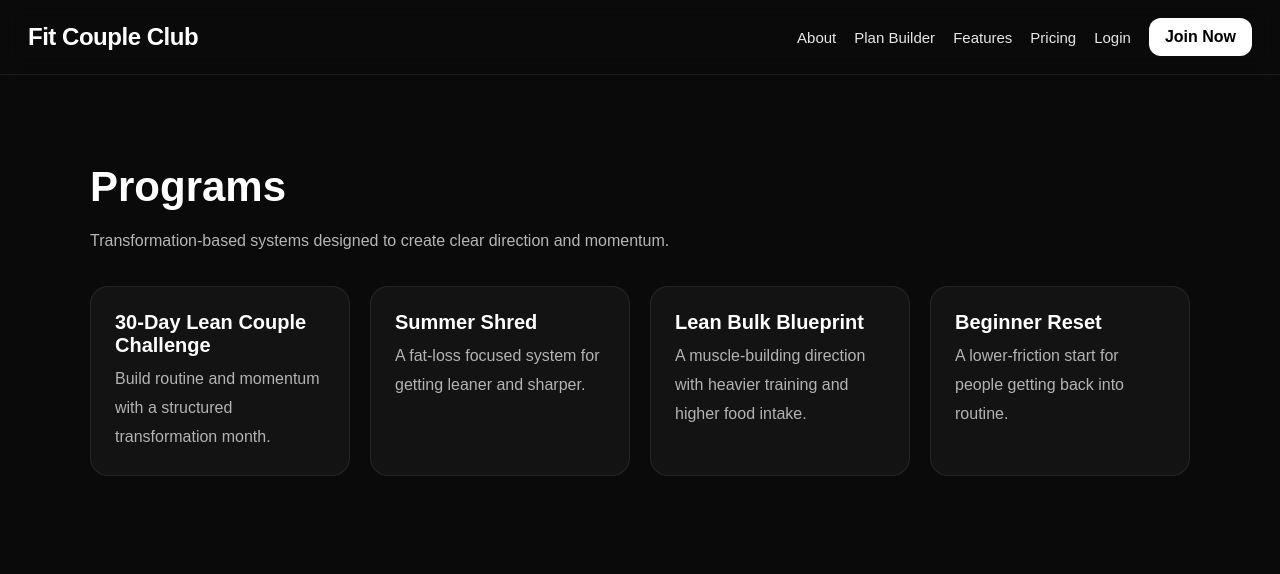
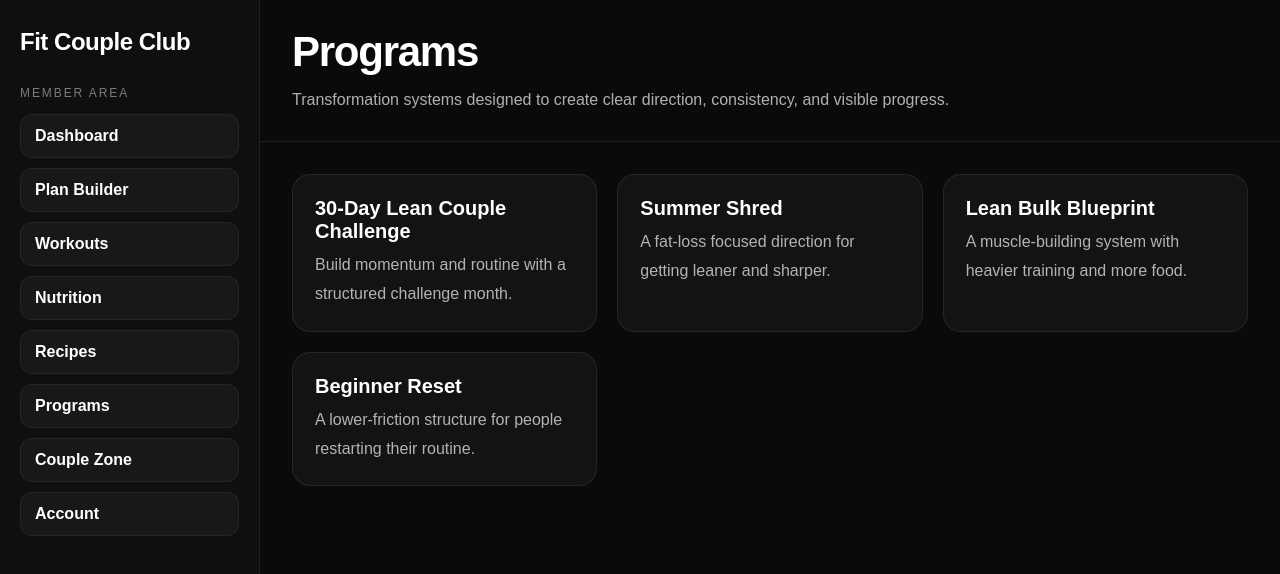
Before and after one commit to nielsvdz-ops/fit-couple-club, a Next.js app: page /programs in a window 1280 px wide. Shown: the top 574 px of the page. Built offline with nearby package versions, Linux system fonts and the light colour scheme.

Commit message:
Update page.js

```diff
--- a/app/programs/page.js
+++ b/app/programs/page.js
@@ -1,34 +1,56 @@
-import Navbar from "../../components/Navbar";
+import DashboardLayout from "../../components/DashboardLayout";
 
 export default function ProgramsPage() {
+  const programs = [
+    [
+      "30-Day Lean Couple Challenge",
+      "Build momentum and routine with a structured challenge month.",
+    ],
+    [
+      "Summer Shred",
+      "A fat-loss focused direction for getting leaner and sharper.",
+    ],
+    [
+      "Lean Bulk Blueprint",
+      "A muscle-building system with heavier training and more food.",
+    ],
+    [
+      "Beginner Reset",
+      "A lower-friction structure for people restarting their routine.",
+    ],
+  ];
+
   return (
-    <main style={main}>
-      <Navbar />
-      <div style={container}>
-        <h1 style={title}>Programs</h1>
-        <p style={subtitle}>Transformation-based systems designed to create clear direction and momentum.</p>
-
-        <div style={grid}>
-          {[
-            ["30-Day Lean Couple Challenge", "Build routine and momentum with a structured transformation month."],
-            ["Summer Shred", "A fat-loss focused system for getting leaner and sharper."],
-            ["Lean Bulk Blueprint", "A muscle-building direction with heavier training and higher food intake."],
-            ["Beginner Reset", "A lower-friction start for people getting back into routine."],
-          ].map(([name, desc]) => (
-            <div key={name} style={card}>
-              <div style={{ fontWeight: "700", fontSize: "20px", marginBottom: "8px" }}>{name}</div>
-              <div style={{ color: "rgba(255,255,255,0.68)", lineHeight: 1.8 }}>{desc}</div>
+    <DashboardLayout
+      title="Programs"
+      subtitle="Transformation systems designed to create clear direction, consistency, and visible progress."
+    >
+      <div
+        style={{
+          display: "grid",
+          gridTemplateColumns: "repeat(auto-fit,minmax(260px,1fr))",
+          gap: "20px",
+        }}
+      >
+        {programs.map(([name, desc]) => (
+          <div
+            key={name}
+            style={{
+              background: "rgba(255,255,255,0.04)",
+              border: "1px solid rgba(255,255,255,0.08)",
+              borderRadius: "18px",
+              padding: "22px",
+            }}
+          >
+            <div style={{ fontSize: "20px", fontWeight: "800", marginBottom: "8px" }}>
+              {name}
             </div>
-          ))}
-        </div>
+            <div style={{ color: "rgba(255,255,255,0.68)", lineHeight: 1.8 }}>
+              {desc}
+            </div>
+          </div>
+        ))}
       </div>
-    </main>
+    </DashboardLayout>
   );
 }
-
-const main = { minHeight: "100vh", background: "#0a0a0a", color: "white" };
-const container = { maxWidth: "1100px", margin: "0 auto", padding: "60px 24px" };
-const title = { fontSize: "42px", marginBottom: "10px" };
-const subtitle = { color: "rgba(255,255,255,0.7)", marginBottom: "30px", lineHeight: 1.8 };
-const grid = { display: "grid", gridTemplateColumns: "repeat(auto-fit,minmax(260px,1fr))", gap: "20px" };
-const card = { background: "rgba(255,255,255,0.04)", border: "1px solid rgba(255,255,255,0.08)", borderRadius: "18px", padding: "24px" };
```
